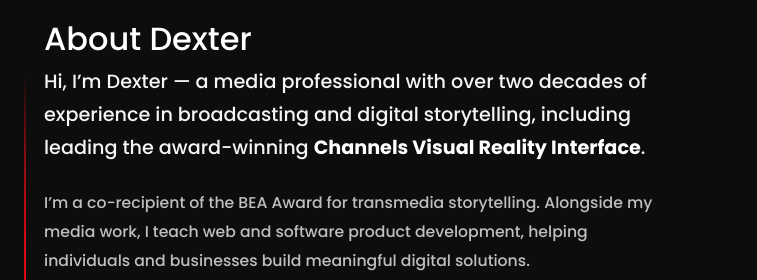
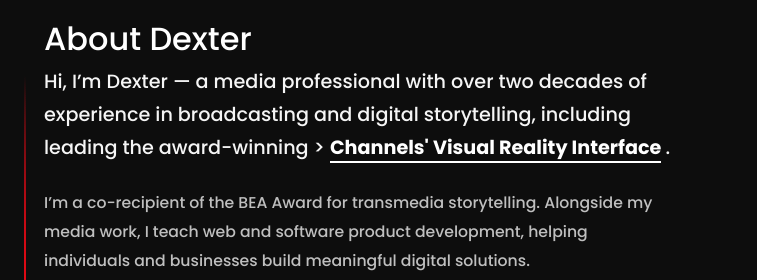
Before and after one commit to MrDexterO/Dexter-Ohaeri-Portfolio, a plain HTML site: page index.html in a window 1280 px wide. Shown: the part 860-1140 px from the top of the page, 523-1280 px from the left. Drawn offline with nearby package versions, Linux system fonts and the light colour scheme.

Commit message:
Channels VRI link update
Channels VRI link update

```diff
--- a/index.html
+++ b/index.html
@@ -405,7 +405,11 @@
                                 Hi, I’m Dexter — a media professional with over two decades of experience in
                                 broadcasting and digital
                                 storytelling,
-                                including leading the award-winning <strong>Channels Visual Reality Interface</strong>.
+                                including leading the award-winning              > <strong>
+                                        <a href="https://www.youtube.com/watch?v=R7zkxsXKbn8" target="_blank"
+                                            class="text-reset text-decoration-none border-bottom border-2 border-white border-opacity-2 border-opacity-100-hover">Channels'
+                                            Visual Reality Interface</a>
+                                    </strong>.
                             </p>
 
                             <p>
```
